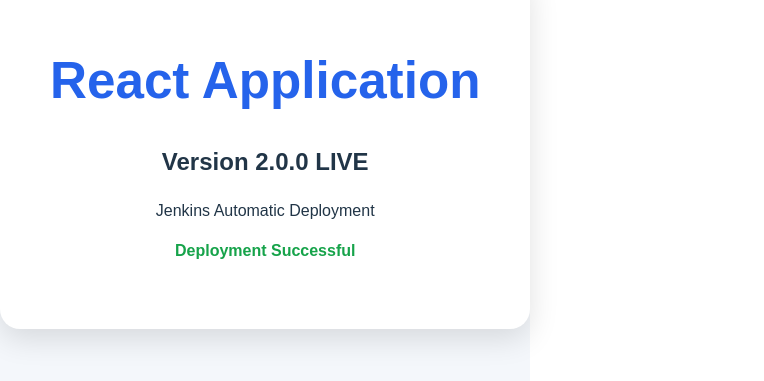
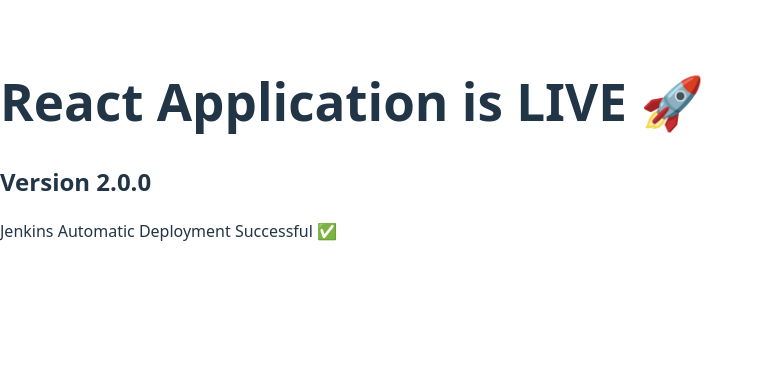
Before and after one commit to Rythamtribhuwan/sample-reactproject, a React (Vite) app: page / in a window 1280 px wide. Shown: the part 251-632 px from the top of the page, without its empty margins (0-764 px from the left). Built offline with nearby package versions, Linux system fonts and the light colour scheme.

Commit message:
Refactor App component for deployment message

```diff
--- a/src/App.jsx
+++ b/src/App.jsx
@@ -1,36 +1,9 @@
- function App() {
+function App() {
   return (
-    <div
-      style={{
-        minHeight: "100vh",
-        display: "flex",
-        justifyContent: "center",
-        alignItems: "center",
-        background: "#f4f7fb",
-        fontFamily: "Arial, sans-serif",
-      }}
-    >
-      <div
-        style={{
-          background: "white",
-          padding: "50px",
-          borderRadius: "20px",
-          textAlign: "center",
-          boxShadow: "0 10px 30px rgba(0,0,0,0.12)",
-        }}
-      >
-        <h1 style={{ color: "#2563eb" }}>
-           React Application
-        </h1>
-
-        <h2>Version 2.0.0 LIVE</h2>
-
-        <p>Jenkins Automatic Deployment</p>
-
-        <p style={{ color: "#16a34a", fontWeight: "bold" }}>
-           Deployment Successful
-        </p>
-      </div>
+    <div>
+      <h1>React Application is LIVE 🚀</h1>
+      <h2>Version 2.0.0</h2>
+      <p>Jenkins Automatic Deployment Successful ✅</p>
     </div>
   );
 }
```
